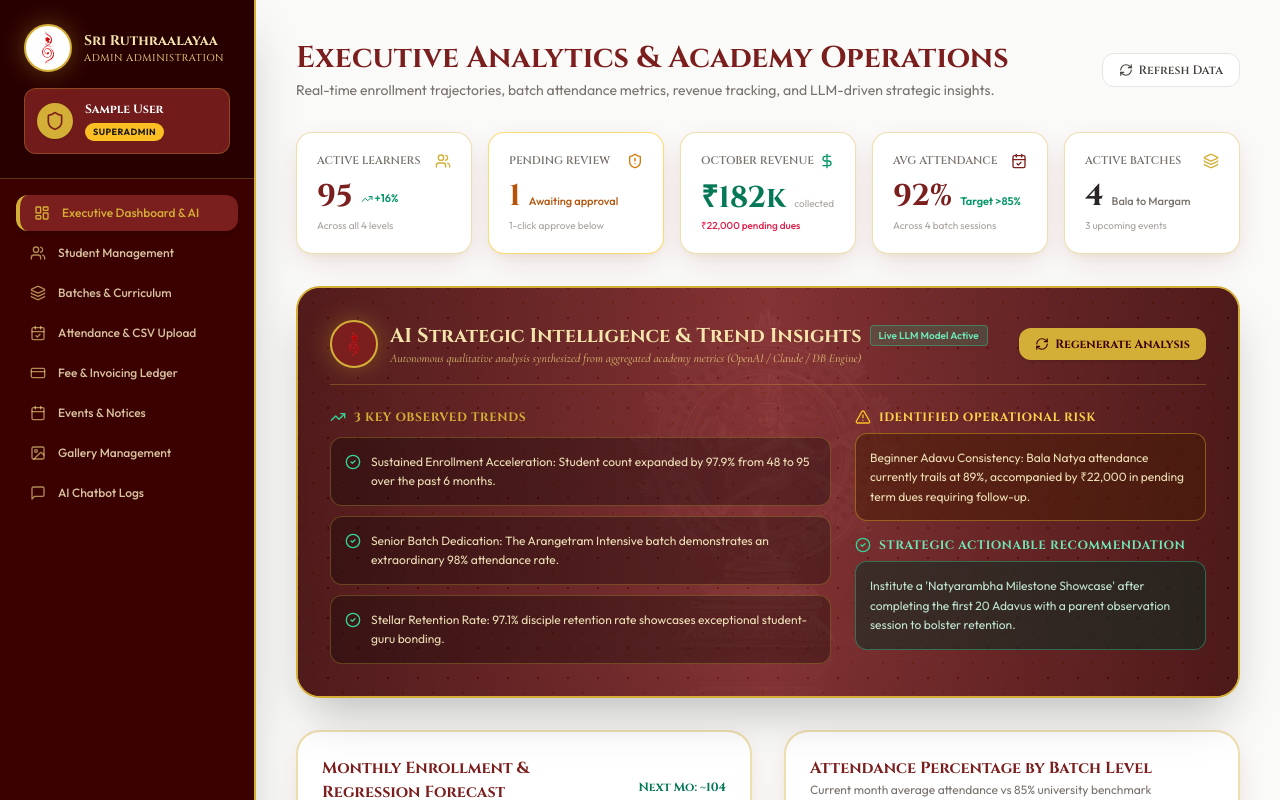
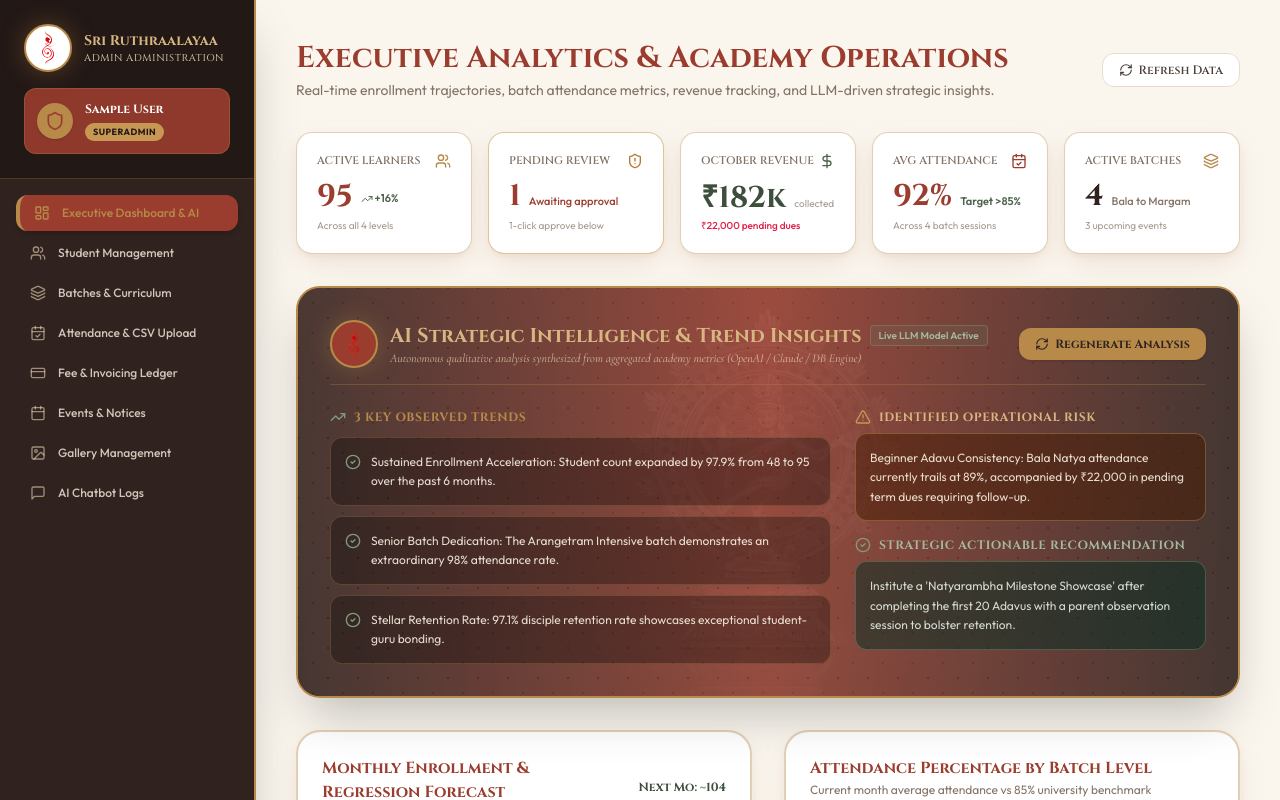
Before and after one commit to rajisankar06/Sri-Ruthralaya, a React (Vite) app in the folder frontend/: page /admin/dashboard in a window 1280 px wide. Shown: the top 800 px of the page. Built offline with nearby package versions, Linux system fonts and the light colour scheme; no server answers; sample sign-in values are in the browser's storage.

Commit message:
style: Apply new warm earthy Indian heritage palette (Terracotta, Deep Brown, Muted Gold, Sand, Ivory, Espresso, Sage, Ochre, Brick)

```diff
--- a/frontend/src/components/common/MudraIcon.jsx
+++ b/frontend/src/components/common/MudraIcon.jsx
@@ -1,6 +1,6 @@
 import React from 'react';
 
-export default function MudraIcon({ name = 'nataraja', className = 'w-6 h-6', color = '#D4AF37' }) {
+export default function MudraIcon({ name = 'nataraja', className = 'w-6 h-6', color = '#B78A4A' }) {
   if (name === 'pataka') {
     // Pataka Hand Mudra
     return (
--- a/frontend/src/components/common/TempleBorder.jsx
+++ b/frontend/src/components/common/TempleBorder.jsx
@@ -11,7 +11,7 @@ export default function TempleBorder({ className = '' }) {
           <path d="M12 2L9 8H15L12 2Z" />
           <path d="M8 9H16L17 14H7L8 9Z" />
           <path d="M6 15H18L19 21H5L6 15Z" />
-          <circle cx="12" cy="1" r="1" fill="#FFD700" />
+          <circle cx="12" cy="1" r="1" fill="#B78A4A" />
         </svg>
         <span className="text-xs uppercase tracking-[0.25em] font-cinzel font-semibold text-temple-maroon">
           ॐ
@@ -20,7 +20,7 @@ export default function TempleBorder({ className = '' }) {
           <path d="M12 2L9 8H15L12 2Z" />
           <path d="M8 9H16L17 14H7L8 9Z" />
           <path d="M6 15H18L19 21H5L6 15Z" />
-          <circle cx="12" cy="1" r="1" fill="#FFD700" />
+          <circle cx="12" cy="1" r="1" fill="#B78A4A" />
         </svg>
       </div>
 
--- a/frontend/src/index.css
+++ b/frontend/src/index.css
@@ -4,42 +4,46 @@
 
 @layer base {
   body {
-    background-color: #FDFBF7;
-    color: #2D2424;
+    background-color: #FAF6EE;
+    color: #665A54;
     overflow-x: hidden;
   }
 
-  /* Custom scrollbars with temple maroon and gold accent */
+  h1, h2, h3, h4, h5, h6 {
+    color: #30221E;
+  }
+
+  /* Custom scrollbars with Muted Gold and Terracotta accent */
   ::-webkit-scrollbar {
     width: 8px;
     height: 8px;
   }
 
   ::-webkit-scrollbar-track {
-    background: #FAF5EE;
+    background: #F0E5D2;
   }
 
   ::-webkit-scrollbar-thumb {
-    background: #D4AF37;
+    background: #B78A4A;
     border-radius: 4px;
   }
 
   ::-webkit-scrollbar-thumb:hover {
-    background: #7B1E1E;
+    background: #9B3D2E;
   }
 }
 
 /* Kolam geometric background motif */
 .bg-kolam-pattern {
-  background-color: #FDFBF7;
-  background-image: radial-gradient(#D4AF37 0.75px, transparent 0.75px), radial-gradient(#7B1E1E 0.75px, #FDFBF7 0.75px);
+  background-color: #FAF6EE;
+  background-image: radial-gradient(#B78A4A 0.75px, transparent 0.75px), radial-gradient(#9B3D2E 0.75px, #FAF6EE 0.75px);
   background-size: 30px 30px;
   background-position: 0 0, 15px 15px;
   background-opacity: 0.05;
 }
 
 .bg-temple-gold-radial {
-  background: radial-gradient(circle at 50% 50%, rgba(212, 175, 55, 0.15) 0%, rgba(253, 251, 247, 0) 70%);
+  background: radial-gradient(circle at 50% 50%, rgba(183, 138, 74, 0.15) 0%, rgba(250, 246, 238, 0) 70%);
 }
 
 /* Traditional temple arch clip path */
@@ -50,7 +54,7 @@
 
 /* Golden shimmer text */
 .text-gold-gradient {
-  background: linear-gradient(135deg, #B8860B 0%, #D4AF37 50%, #F59E0B 100%);
+  background: linear-gradient(135deg, #B78A4A 0%, #D8B681 50%, #B27A32 100%);
   -webkit-background-clip: text;
   -webkit-text-fill-color: transparent;
 }
--- a/frontend/src/pages/student/StudentFees.jsx
+++ b/frontend/src/pages/student/StudentFees.jsx
@@ -41,7 +41,7 @@ export default function StudentFees() {
           particleCount: 100,
           spread: 70,
           origin: { y: 0.6 },
-          colors: ['#7B1E1E', '#D4AF37', '#FFD700', '#F3E5AB'],
+          colors: ['#9B3D2E', '#B78A4A', '#B27A32', '#F0E5D2'],
         });
 
         await loadFees();
--- a/frontend/tailwind.config.js
+++ b/frontend/tailwind.config.js
@@ -7,21 +7,92 @@ export default {
   theme: {
     extend: {
       colors: {
+        // Direct Requested Palette Roles
+        terracotta: '#9B3D2E',      // Primary
+        'deep-brown': '#4A211B',    // Primary Dark
+        'muted-gold': '#B78A4A',    // Accent
+        'warm-cream': '#FAF6EE',    // Background
+        sand: '#F0E5D2',            // Section BG
+        ivory: '#FFFDF8',           // Card
+        espresso: '#30221E',        // Heading
+        'warm-gray': '#665A54',     // Body
+        'soft-tan': '#D8C8B3',      // Border
+        sage: '#637A61',            // Success
+        ochre: '#B27A32',           // Warning
+        brick: '#A7463A',           // Error
+
+        // Mapped to temple semantic system
         temple: {
-          maroon: '#7B1E1E',
-          'maroon-dark': '#58111A',
-          'maroon-deep': '#3B0000',
-          'maroon-light': '#9B2C2C',
-          gold: '#D4AF37',
-          'gold-light': '#F3E5AB',
-          'gold-bright': '#FFD700',
-          'gold-pale': '#FFF8D6',
-          'gold-dark': '#996515',
-          cream: '#FDFBF7',
-          'cream-alt': '#FAF5EE',
-          ivory: '#FFFDF9',
-          sand: '#F5EBE1',
-          bronze: '#8C6239',
+          maroon: '#9B3D2E',        // Primary: Terracotta
+          'maroon-dark': '#4A211B', // Primary Dark: Deep Brown
+          'maroon-deep': '#30221E', // Heading: Espresso / Deep Brown
+          'maroon-light': '#B44D3D',
+          gold: '#B78A4A',          // Accent: Muted Gold
+          'gold-light': '#D8B681',
+          'gold-bright': '#C79854',
+          'gold-pale': '#F7EFE1',
+          'gold-dark': '#8E6731',
+          cream: '#FAF6EE',         // Background: Warm Cream
+          'cream-alt': '#F0E5D2',   // Section BG: Sand
+          ivory: '#FFFDF8',         // Card: Ivory
+          sand: '#F0E5D2',          // Section BG: Sand
+          tan: '#D8C8B3',           // Border: Soft Tan
+          espresso: '#30221E',      // Heading: Espresso
+          'warm-gray': '#665A54',   // Body: Warm Gray
+        },
+
+        // Overriding neutral scales to harmoniously blend with the palette
+        stone: {
+          50: '#FAF6EE',            // Warm Cream
+          100: '#F5EFE4',
+          200: '#E8DCCC',
+          300: '#D8C8B3',           // Border: Soft Tan
+          400: '#A8998C',
+          500: '#837367',
+          600: '#665A54',           // Body: Warm Gray
+          700: '#4D403A',
+          800: '#30221E',           // Heading: Espresso
+          900: '#231815',
+          950: '#140C0A',
+        },
+
+        amber: {
+          50: '#FAF6EE',
+          100: '#F7EFE1',
+          200: '#EAD6B5',
+          300: '#D8B681',
+          400: '#C79854',
+          500: '#B78A4A',           // Accent: Muted Gold
+          600: '#B27A32',           // Warning: Ochre
+          700: '#9B3D2E',           // Primary: Terracotta
+          800: '#6F2B20',
+          900: '#4A211B',           // Primary Dark: Deep Brown
+        },
+
+        emerald: {
+          50: '#F4F7F4',
+          100: '#E6ECE5',
+          200: '#C7D5C5',
+          300: '#A2B9A0',
+          400: '#7E9B7C',
+          500: '#637A61',           // Success: Sage
+          600: '#4F634E',
+          700: '#3D4E3C',
+          800: '#2D392C',
+          900: '#1D251C',
+        },
+
+        red: {
+          50: '#FDF5F4',
+          100: '#FAECE9',
+          200: '#F2D3CD',
+          300: '#E5B1A8',
+          400: '#C97467',
+          500: '#A7463A',           // Error: Brick
+          600: '#9B3D2E',           // Primary: Terracotta
+          700: '#7E2E23',
+          800: '#5A1D15',
+          900: '#3B100B',
         },
       },
       fontFamily: {
@@ -30,14 +101,14 @@ export default {
         outfit: ['Outfit', 'sans-serif'],
       },
       backgroundImage: {
-        'temple-gradient': 'linear-gradient(135deg, #7B1E1E 0%, #4A0E17 100%)',
-        'gold-shimmer': 'linear-gradient(90deg, #D4AF37 0%, #FFF2A8 50%, #D4AF37 100%)',
-        'cream-gradient': 'linear-gradient(180deg, #FDFBF7 0%, #FAF5EE 100%)',
+        'temple-gradient': 'linear-gradient(135deg, #9B3D2E 0%, #4A211B 100%)',
+        'gold-shimmer': 'linear-gradient(90deg, #B78A4A 0%, #D8B681 50%, #B78A4A 100%)',
+        'cream-gradient': 'linear-gradient(180deg, #FAF6EE 0%, #F0E5D2 100%)',
       },
       boxShadow: {
-        'temple': '0 10px 30px -5px rgba(123, 30, 30, 0.15), 0 4px 6px -2px rgba(212, 175, 55, 0.1)',
-        'temple-lg': '0 20px 40px -10px rgba(123, 30, 30, 0.25), 0 8px 10px -4px rgba(212, 175, 55, 0.15)',
-        'gold-glow': '0 0 25px rgba(212, 175, 55, 0.35)',
+        'temple': '0 10px 30px -5px rgba(155, 61, 46, 0.14), 0 4px 6px -2px rgba(183, 138, 74, 0.1)',
+        'temple-lg': '0 20px 40px -10px rgba(74, 33, 27, 0.22), 0 8px 10px -4px rgba(183, 138, 74, 0.12)',
+        'gold-glow': '0 0 25px rgba(183, 138, 74, 0.35)',
       },
       animation: {
         'float-slow': 'float 6s ease-in-out infinite',
```
Also changed, not shown: frontend/src/pages/admin/AdminDashboard.jsx (+25 -25 lines).
